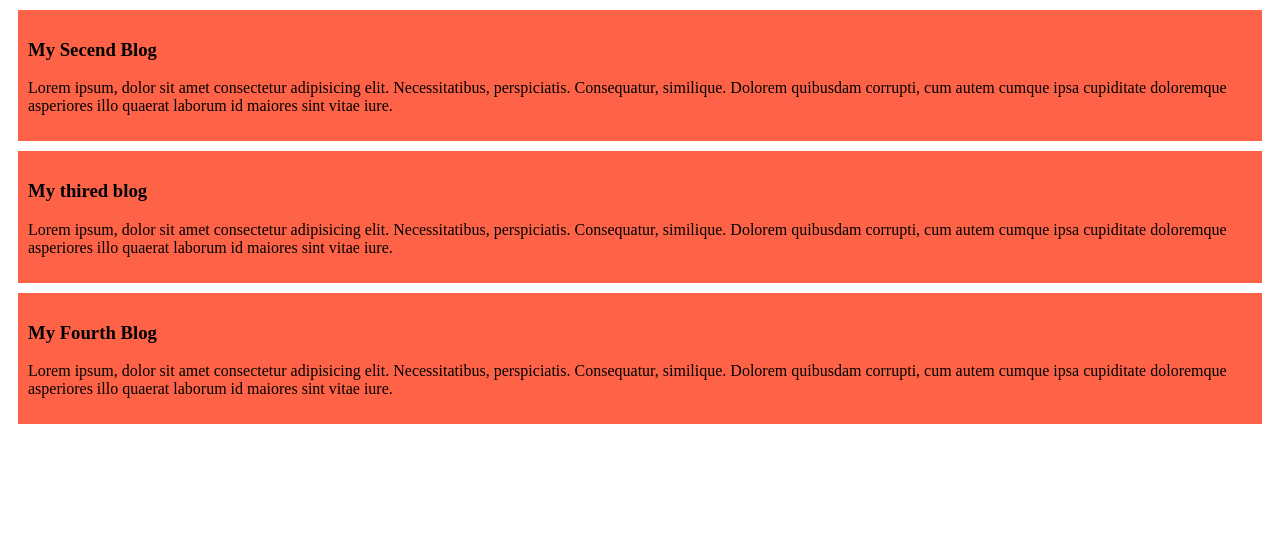
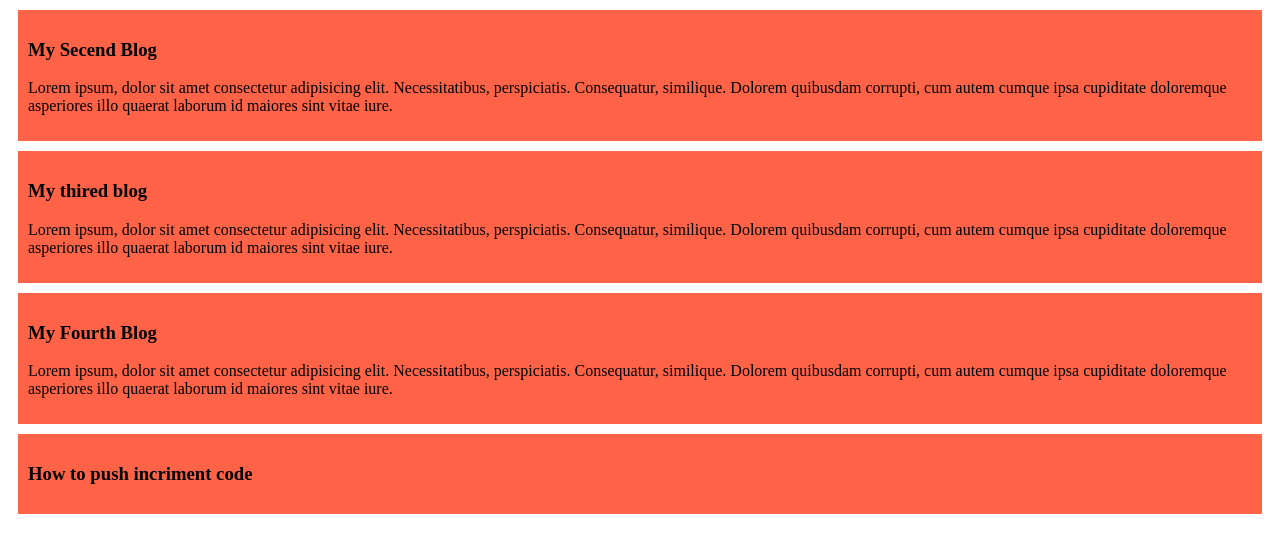
Before and after one commit to FazlayR116/my-simple-website, a plain HTML site: page index.html in a window 1280 px wide. Drawn offline with Linux system fonts and the light colour scheme.

```diff
--- a/index2.html
+++ b/index.html
@@ -19,6 +19,10 @@
         <h3>My Fourth Blog</h3>
         <p>Lorem ipsum, dolor sit amet consectetur adipisicing elit. Necessitatibus, perspiciatis. Consequatur, similique. Dolorem quibusdam corrupti, cum autem cumque ipsa cupiditate doloremque asperiores illo quaerat laborum id maiores sint vitae iure.</p>
     </div>
+    <div>
+        <h3>How to push incriment code</h3>
+
+    </div>
 
 </body>
 </html>
```
